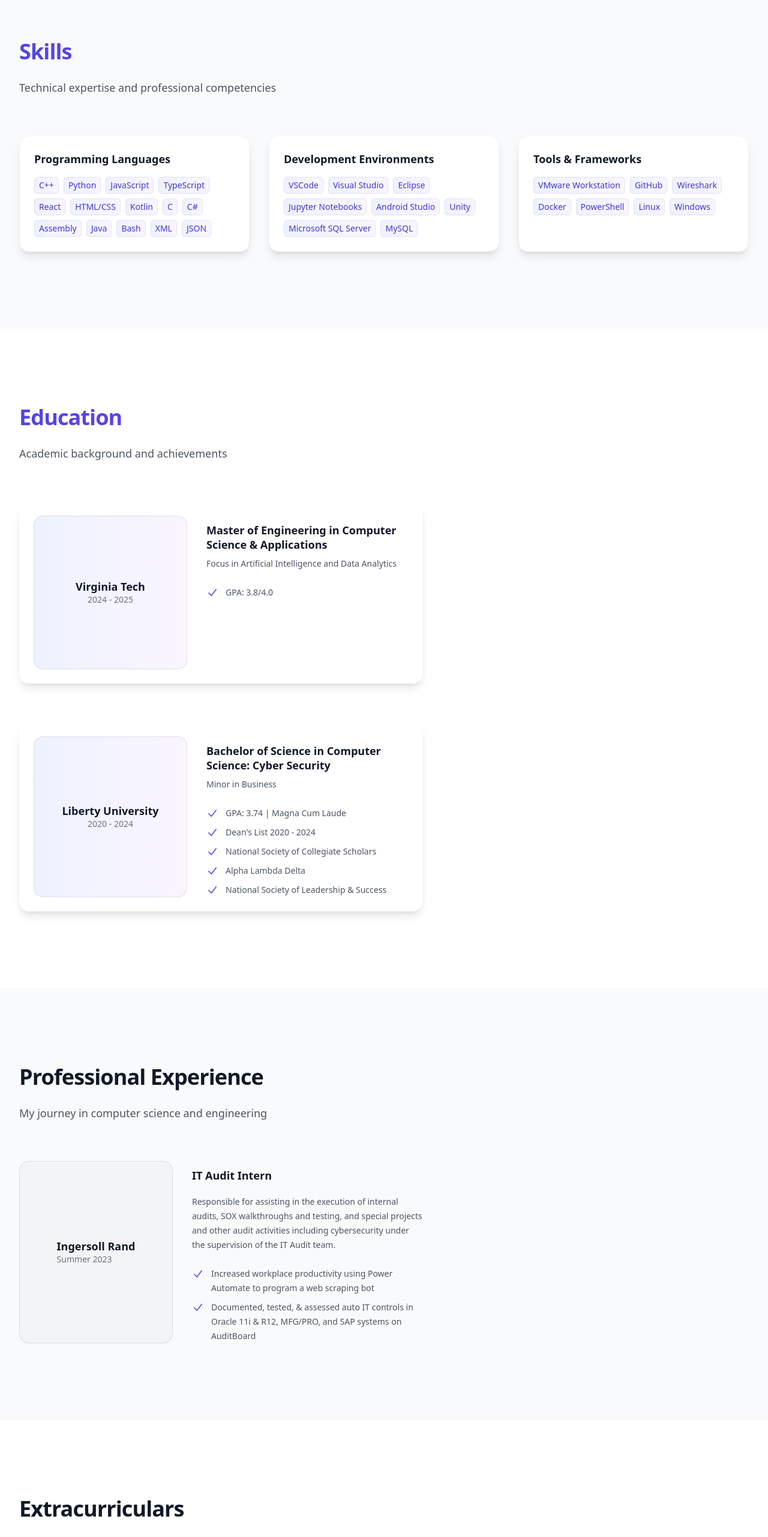
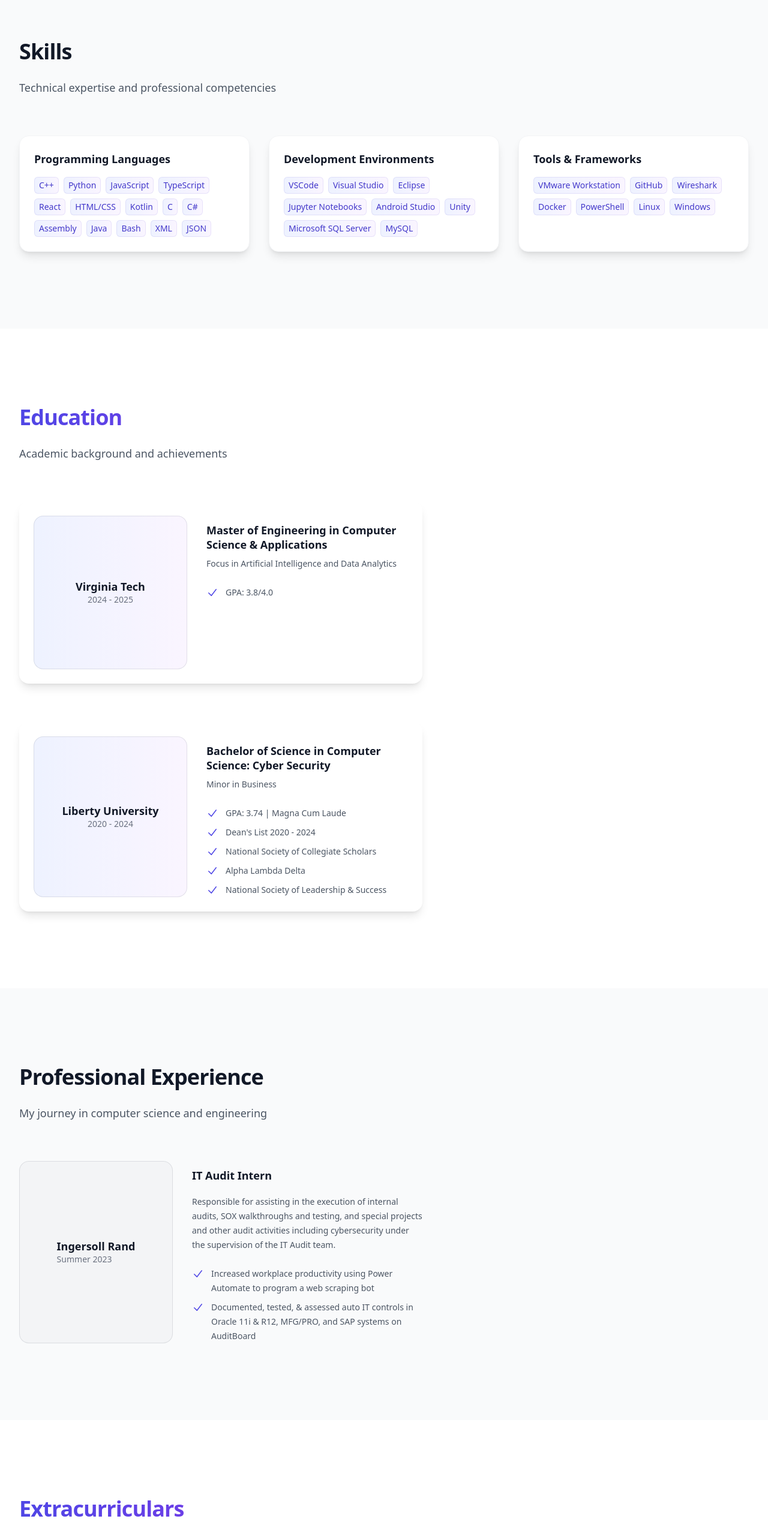
Before and after one commit to carissabb/carissabb.github.io, a React (Vite) app: page / in a window 1280 px wide. Shown: the part 1874-4437 px from the top of the page at 60% size. Built offline with nearby package versions, Linux system fonts and the light colour scheme.

Commit message:
updated text color

```diff
--- a/src/components/Involvement.tsx
+++ b/src/components/Involvement.tsx
@@ -37,7 +37,7 @@ export const Involvement = () => {
 
       <div className="mx-auto max-w-7xl px-6 lg:px-8">
         <div className="mx-auto max-w-2xl lg:mx-0">
-          <h2 className="text-3xl font-bold tracking-tight text-gray-900 sm:text-4xl">Extracurriculars</h2>
+          <h2 className="text-3xl font-bold tracking-tight text-gray-900 sm:text-4xl bg-gradient-to-r from-indigo-600 to-purple-600 bg-clip-text text-transparent">Extracurriculars</h2>
           <p className="mt-6 text-lg leading-8 text-gray-600">
             Leadership and volunteer activities
           </p>
--- a/src/components/Skills.tsx
+++ b/src/components/Skills.tsx
@@ -32,7 +32,7 @@ export const Skills = () => {
     <div className="bg-gray-50 py-24 sm:py-32" id="skills">
       <div className="mx-auto max-w-7xl px-6 lg:px-8">
         <div className="mx-auto max-w-2xl lg:mx-0">
-          <h2 className="text-3xl font-bold tracking-tight text-gray-900 sm:text-4xl bg-gradient-to-r from-indigo-600 to-purple-600 bg-clip-text text-transparent">Skills</h2>
+          <h2 className="text-3xl font-bold tracking-tight text-gray-900 sm:text-4xl">Skills</h2>
           <p className="mt-6 text-lg leading-8 text-gray-600">
             Technical expertise and professional competencies
           </p>
```
